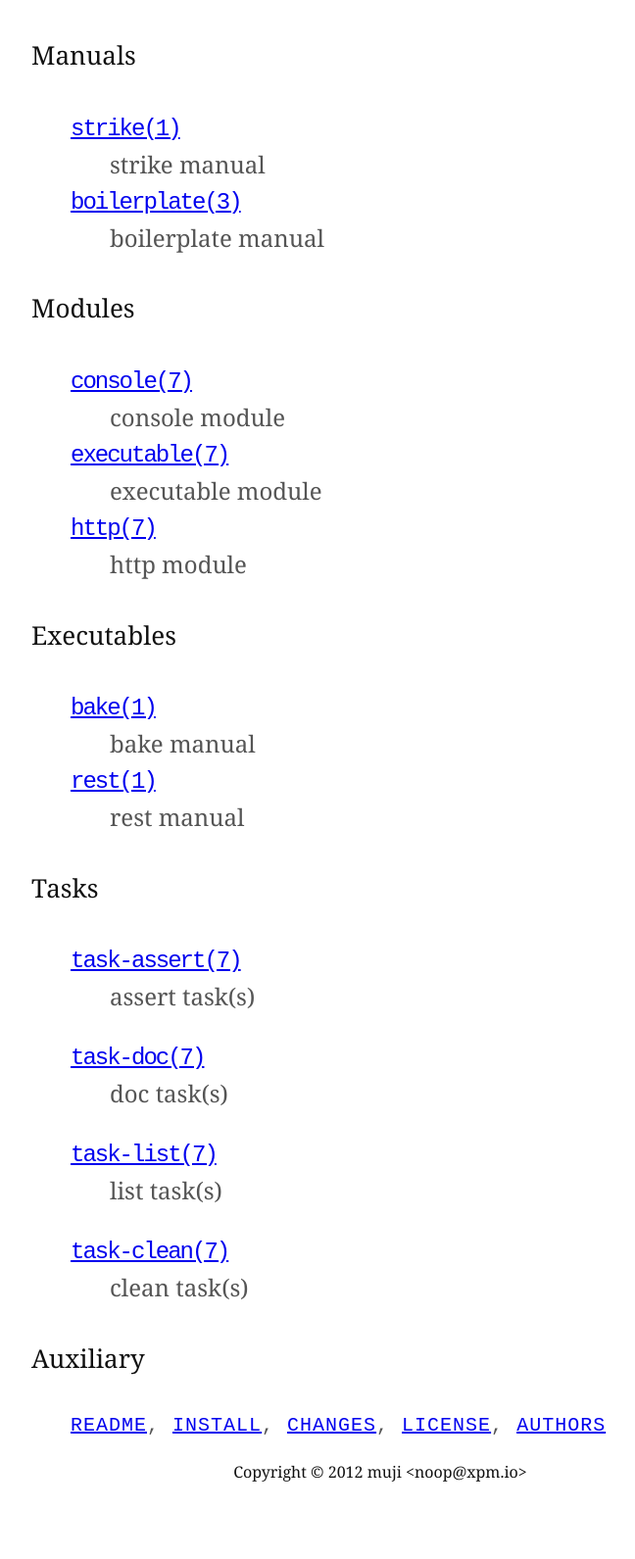
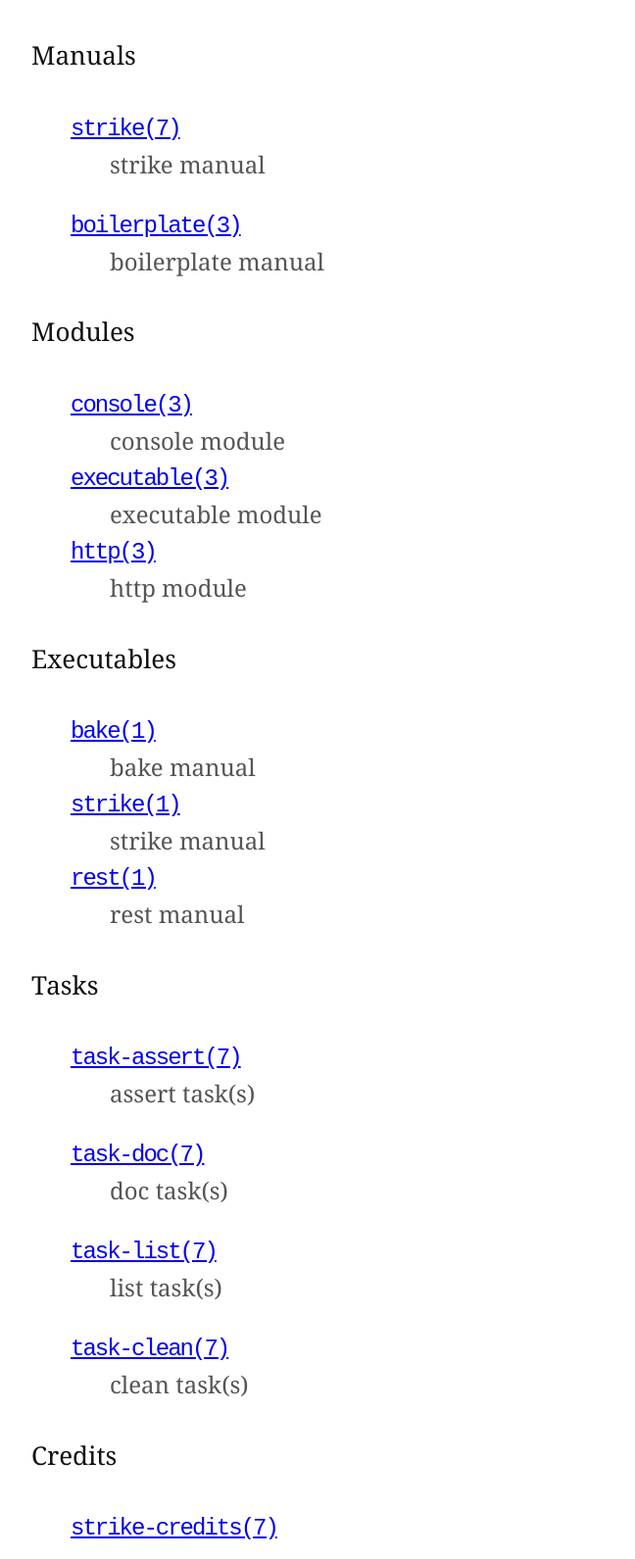
Before and after one commit to tmpfs/strike, a website: page doc/index.html in a window 1280 px wide. Shown: the part 129-1720 px from the top of the page at 98% size, without its empty margins (272-920 px from the left). Before the commit the page ends 1659 px from the top, so only its background shows below. Drawn offline with Linux system fonts and the light colour scheme.

Commit message:
Work on migrating module man pages into man section 3 and added the strike-credits(7) documentation.

```diff
--- a/doc/index.html
+++ b/doc/index.html
@@ -46,9 +46,11 @@
 			<h4>Manuals</h4>
 			<dl>
 				<dt>
-					<a class="man-ref" href="strike.1.html">strike(1)</a>
+					<a class="man-ref" href="strike.7.html">strike(7)</a>
 				</dt>
 				<dd>strike manual</dd>
+			</dl>
+			<dl>
 				<dt>
 					<a class="man-ref" href="boilerplate.3.html">boilerplate(3)</a>
 				</dt>
@@ -57,15 +59,15 @@
 			<h4>Modules</h4>
 			<dl>
 				<dt>
-					<a class="man-ref" href="console.7.html">console(7)</a>
+					<a class="man-ref" href="console.3.html">console(3)</a>
 				</dt>
 				<dd>console module</dd>
 				<dt>
-					<a class="man-ref" href="executable.7.html">executable(7)</a>
+					<a class="man-ref" href="executable.3.html">executable(3)</a>
 				</dt>
 				<dd>executable module</dd>
 				<dt>
-					<a class="man-ref" href="http.7.html">http(7)</a>
+					<a class="man-ref" href="http.3.html">http(3)</a>
 				</dt>
 				<dd>http module</dd>
 			</dl>
@@ -75,6 +77,10 @@
 					<a class="man-ref" href="bake.1.html">bake(1)</a>
 				</dt>
 				<dd>bake manual</dd>
+				<dt>
+					<a class="man-ref" href="strike.1.html">strike(1)</a>
+				</dt>
+				<dd>strike manual</dd>
 				<dt>
 					<a class="man-ref" href="rest.1.html">rest(1)</a>
 				</dt>
@@ -105,6 +111,12 @@
 				</dt>
 				<dd>clean task(s)</dd>
 			</dl>
+			<h4>Credits</h4>
+			<dl>
+				<dt>
+					<a class="man-ref" href="strike-credits.7.html">strike-credits(7)</a>
+				</dt>
+			</dl>
 			<h4>Auxiliary</h4>
 			<p class="aux">
 				<a href="http://github.com/freeformsystems/strike#readme">README</a>,
--- a/doc/index.txt
+++ b/doc/index.txt
@@ -5,16 +5,20 @@ require(3)  	require.3.ronn
 
 # modules
 method(3)     	method.3.ronn
-http(7)     	http.1.ronn
+http(3)     	http.3.ronn
 
 # executables
 bake(1)     	bake.1.ronn
 rest(1)     	rest.1.ronn
 
 # external manuals
+bash(1)   		http://man.cx/bash(1)
 curl(1)     	http://man.cx/curl(1)
 tee(1)     		http://man.cx/tee(1)
+ronn(1)			https://github.com/rtomayko/ronn
 github(7)     	http://github.com/
+json-sh(1)		https://github.com/dominictarr/JSON.sh
+npm(1)			http://npmjs.org
 
 # printf(1)		http://man.cx/printf(1)
 # source(1)		http://man.cx/source(1)
```
Also changed, not shown: 14 other files.
